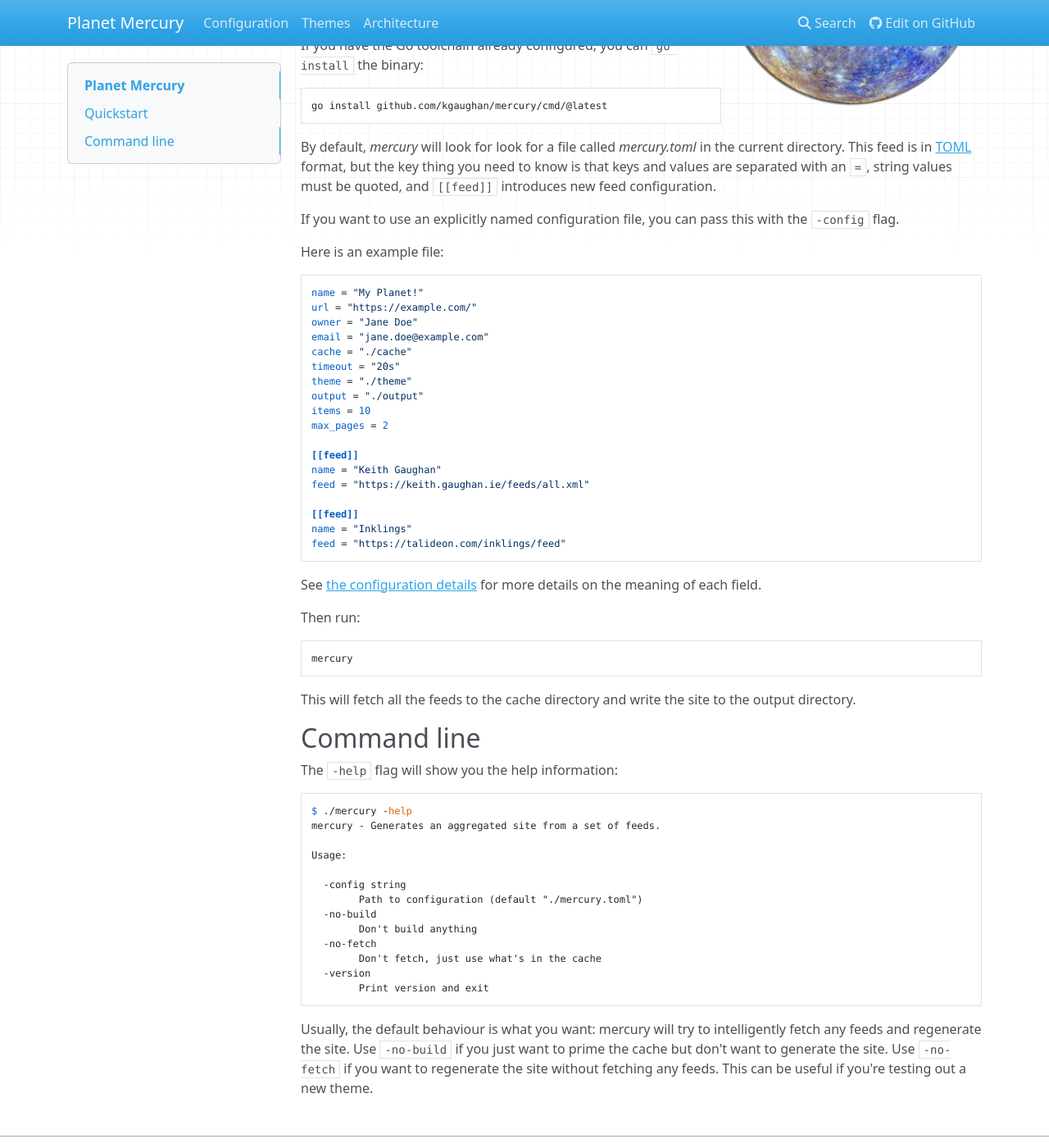
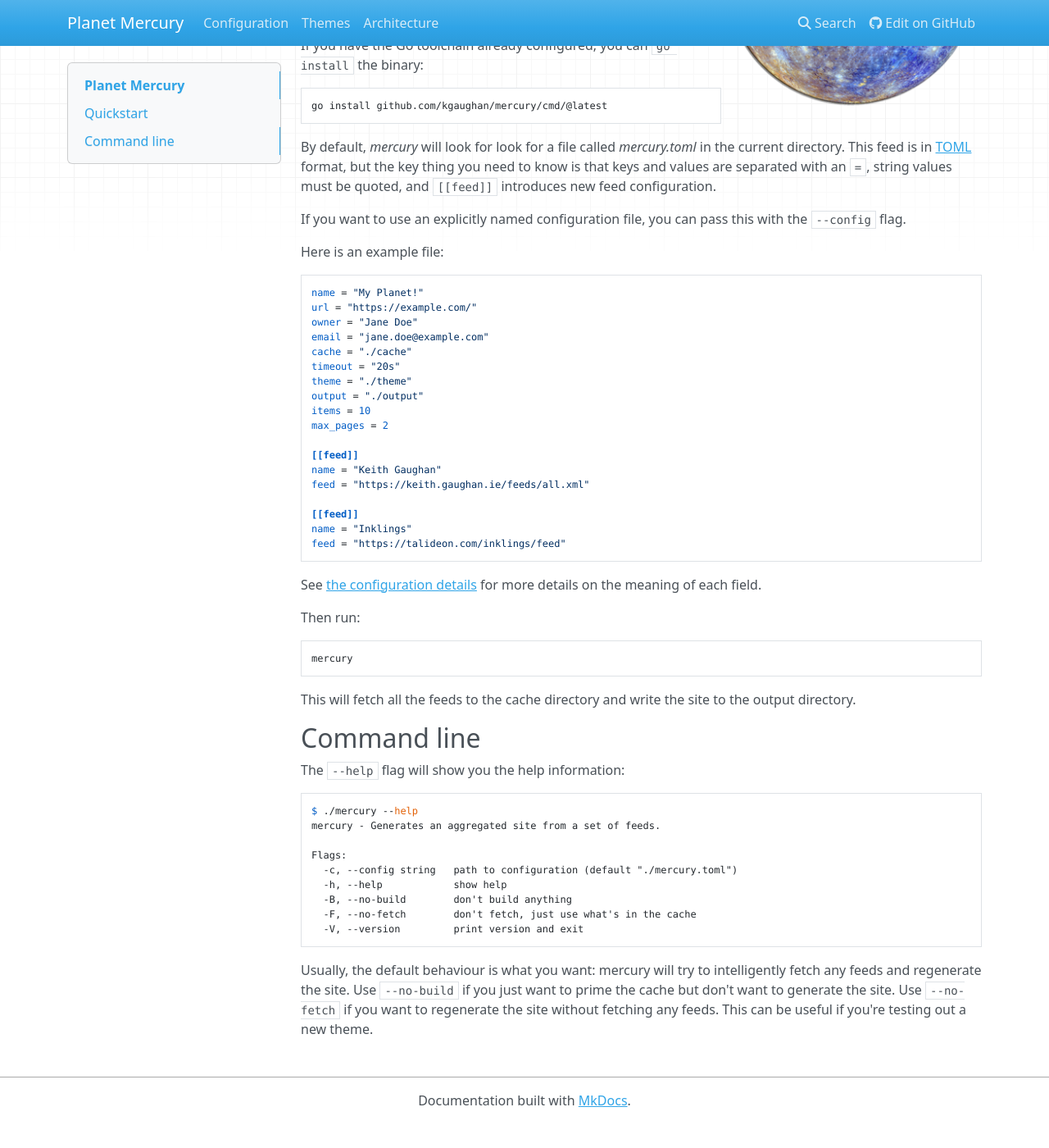
Before and after one commit to kgaughan/mercury, an MkDocs documentation site: the page built from docs/index.md, in a window 1280 px wide and 1400 px high, scrolled down 282 px. Shown: the whole window at 82% size. Built offline with MkDocs 1.6.1, drawn with Linux system fonts in a browser that asks for light colours; nearby versions of some CDN libraries; after the commit the page ends 1652 px from its top, so only the background shows below that.

Commit message:
Switch to POSIX flags (#65)

````diff
--- a/docs/index.md
+++ b/docs/index.md
@@ -16,7 +16,7 @@
 
 By default, _mercury_ will look for look for a file called _mercury.toml_ in the current directory. This feed is in [TOML][] format, but the key thing you need to know is that keys and values are separated with an `=`, string values must be quoted, and `[[feed]]` introduces new feed configuration.
 
-If you want to use an explicitly named configuration file, you can pass this with the `-config` flag.
+If you want to use an explicitly named configuration file, you can pass this with the `--config` flag.
 
 Here is an example file:
 
@@ -55,22 +55,18 @@
 
 ## Command line
 
-The `-help` flag will show you the help information:
+The `--help` flag will show you the help information:
 
 ```console
-$ ./mercury -help
+$ ./mercury --help
 mercury - Generates an aggregated site from a set of feeds.
 
-Usage:
-
-  -config string
-        Path to configuration (default "./mercury.toml")
-  -no-build
-        Don't build anything
-  -no-fetch
-        Don't fetch, just use what's in the cache
-  -version
-        Print version and exit
+Flags:
+  -c, --config string   path to configuration (default "./mercury.toml")
+  -h, --help            show help
+  -B, --no-build        don't build anything
+  -F, --no-fetch        don't fetch, just use what's in the cache
+  -V, --version         print version and exit
 ```
 
-Usually, the default behaviour is what you want: mercury will try to intelligently fetch any feeds and regenerate the site. Use `-no-build` if you just want to prime the cache but don't want to generate the site. Use `-no-fetch` if you want to regenerate the site without fetching any feeds. This can be useful if you're testing out a new theme.
+Usually, the default behaviour is what you want: mercury will try to intelligently fetch any feeds and regenerate the site. Use `--no-build` if you just want to prime the cache but don't want to generate the site. Use `--no-fetch` if you want to regenerate the site without fetching any feeds. This can be useful if you're testing out a new theme.
````
Also changed, not shown: 11 other files.
